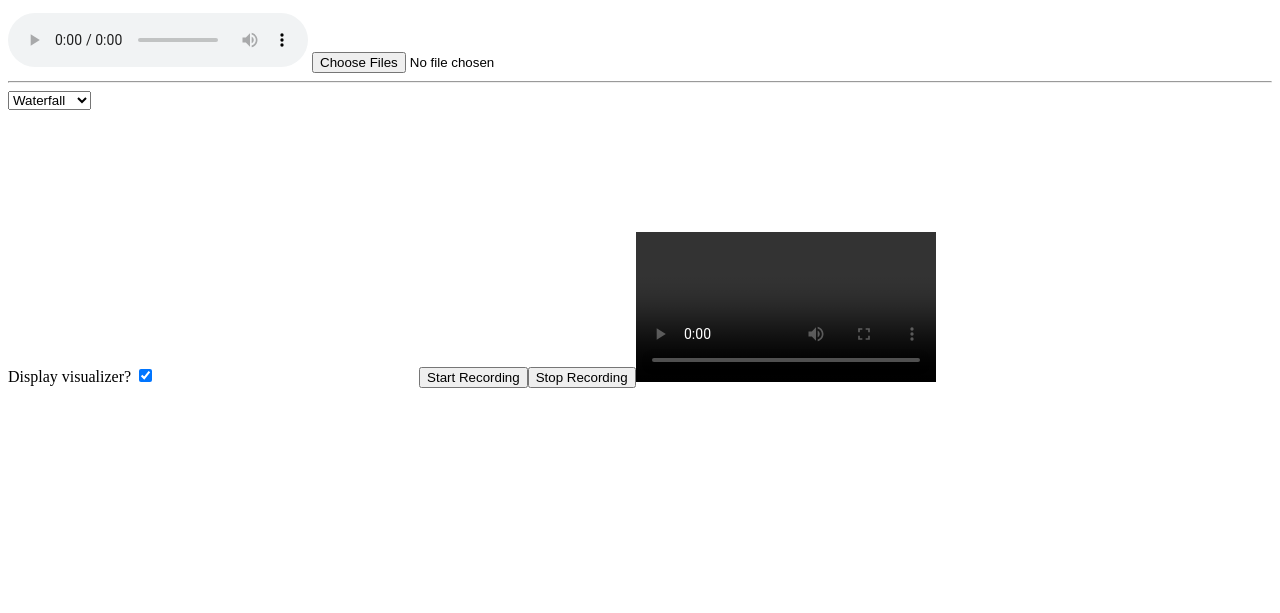
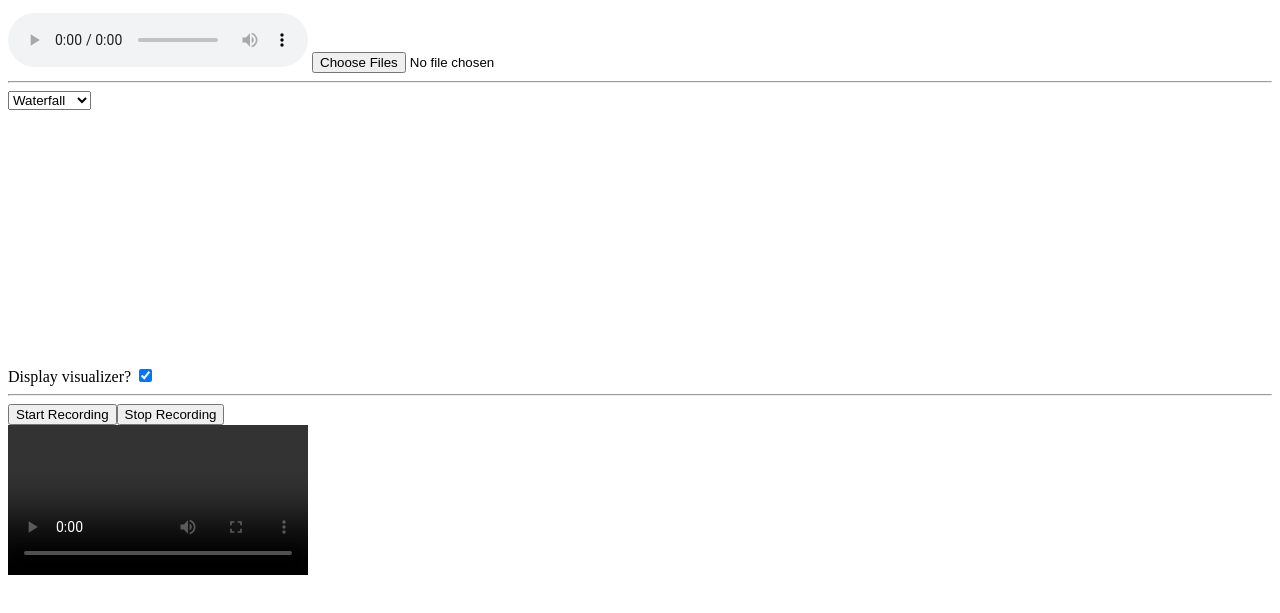
Before and after one commit to UnnamedBruh/interpret-files, a plain HTML site: page index.html in a window 1280 px wide. Shown: the part 123-736 px from the top of the page. Drawn offline with Linux system fonts and the light colour scheme.

Commit message:
Update index.html

```diff
--- a/index.html
+++ b/index.html
@@ -6,8 +6,8 @@
 <select id="visualType"><option value="a">Waterfall</option><option value="w">Waveform</option><option value="d">Sketch</option></select>
 <p id="description"></p>
 Display visualizer? <input id="shouldDisplay" type="checkbox" checked>
-<canvas width="256" height="256" id="visualizer"></canvas>
-<button id="startBtn">Start Recording</button><button id="stopBtn">Stop Recording</button><video id="preview" controls></video>
+<canvas width="256" height="256" id="visualizer"></canvas><hr>
+<button id="startBtn">Start Recording</button><button id="stopBtn">Stop Recording</button><br><video id="preview" controls></video>
 <script>const audioPlayer = document.getElementById("audioPlay"), wa = document.getElementById("visualizer"), ddd = document.getElementById("shouldDisplay");
 const s = wa.getContext("2d");
 const options = [...document.querySelectorAll("option")], choice = document.getElementById("visualType"), desc = document.getElementById("description");
@@ -249,7 +249,7 @@ document.getElementById("startBtn").onclick = () => {
 
   audioEl.play();
   audioCtx.resume(); // required on some browsers
-  audioEl.oncanplaythrough = () => recorder.start();
+  recorder.start();
   audioEl.controls = false;
   audioEl.onended = () => recorder.stop();
 };
```
